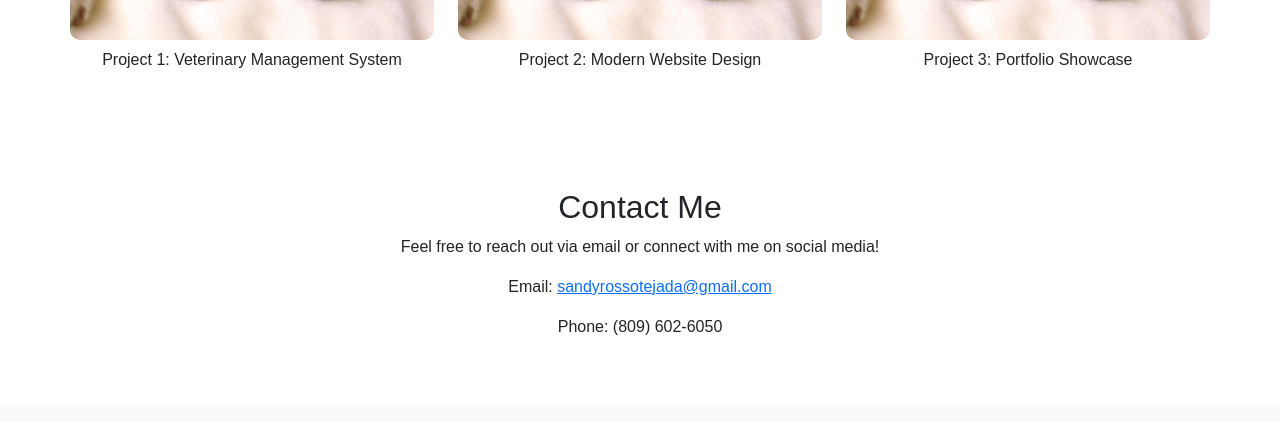
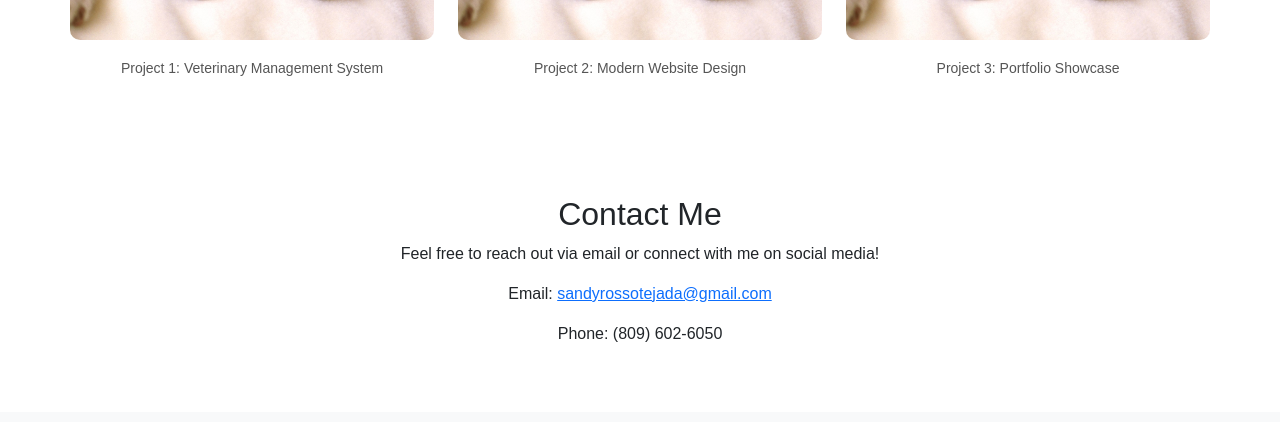
Before and after one commit to sandyRosso/my-portfolio, a plain HTML site: page portfolio/index.html in a window 1280 px wide. Shown: the part 1303-1725 px from the top of the page. Drawn offline with nearby package versions, Linux system fonts and the light colour scheme; files whose address does not match are found by name.

Commit message:
Update index.html

```diff
--- a/portfolio/index.html
+++ b/portfolio/index.html
@@ -88,6 +88,12 @@
             width: 100%;
             border-radius: 10px;
         }
+        #portfolio p {
+    font-size: 14px;
+    color: #555;
+    margin-top: 10px;
+}
+
 
         #portfolio a {
     text-decoration: none; /* Removes underline */
```
